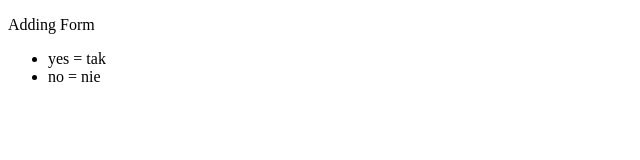
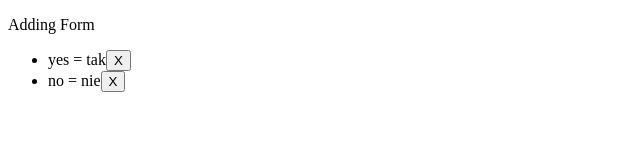
Before and after one commit to dawid-fulmes/flashcards, a React (Create React App) app: page / in a window 1280 px wide. Shown: the top 160 px of the page, without its empty margins (0-640 px from the left). Built offline with nearby package versions, Linux system fonts and the light colour scheme.

Commit message:
Add button in CardsListItem and handle it's click
Create mapDispatchtoProps for CardsList and pass removeCard action to CardsListItem button

```diff
--- a/src/components/EditDeck/CardsList.js
+++ b/src/components/EditDeck/CardsList.js
@@ -1,19 +1,23 @@
 import React from 'react';
 import { connect } from 'react-redux'
 import CardListItem from './CardsListItem';
+import { removeCard } from '../../actions/actions'
 
 const mapStateToProps = state => ({
     deck: state.deck
 })
+const mapDispatchToProps = dispatch => ({
+    removeCard: (id) => dispatch(removeCard(id))
+})
 
 const CardsList = connect(
     mapStateToProps,
-    null
-)(({ deck }) => {
+    mapDispatchToProps
+)(({ deck, removeCard }) => {
     return (
         <ul>
             {deck.map((card, index) => (
-                <CardListItem key={index} {...card} />
+                <CardListItem key={index} {...card} handleClick={() => removeCard(index)} />
             ))}
         </ul>
     );
--- a/src/components/EditDeck/CardsListItem.js
+++ b/src/components/EditDeck/CardsListItem.js
@@ -1,8 +1,11 @@
 import React from 'react';
 
-const CardListItem = ({ eng, pol }) => {
+const CardListItem = ({ eng, pol, handleClick }) => {
     return (
-        <li>{eng} = {pol}</li>
+        <li>
+            {eng} = {pol}
+            <button onClick={handleClick}>X</button>
+        </li>
     );
 }
 
```
